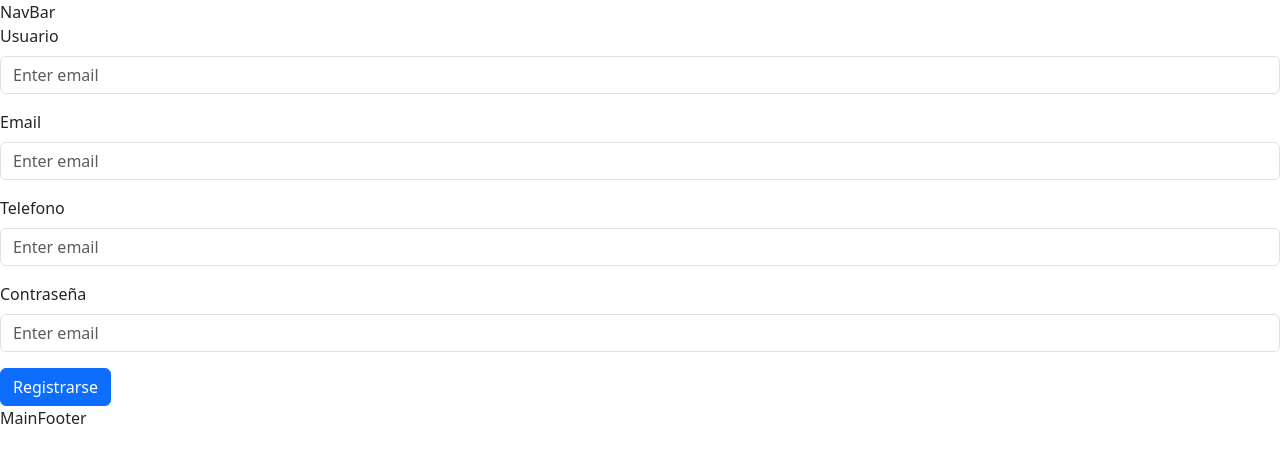
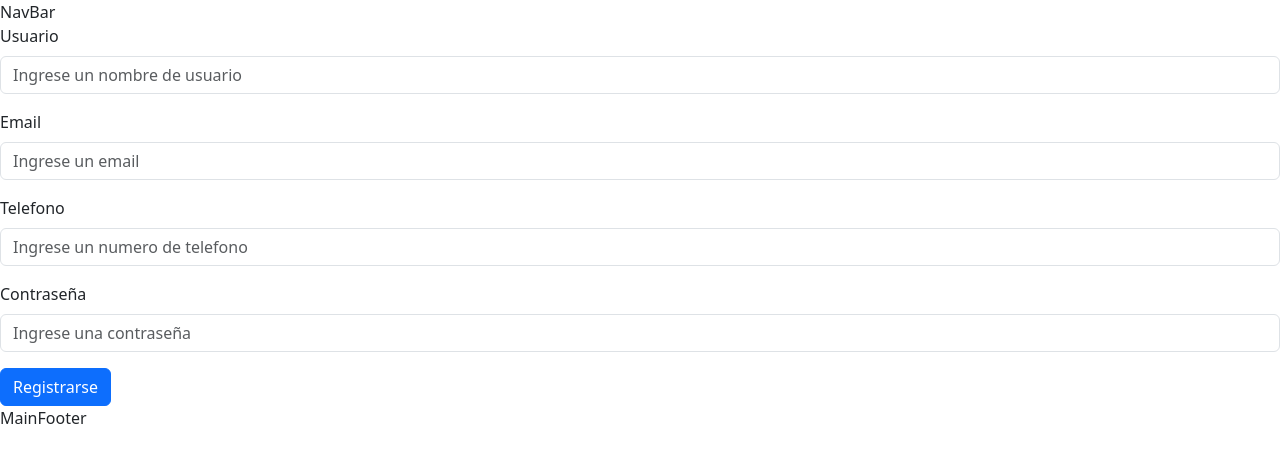
Before and after one commit to Yudi454/Pagina_De_Reserva_De_Canchas, a React (Vite) app: page /register in a window 1280 px wide. Shown: the top 462 px of the page. Built offline with nearby package versions, Linux system fonts and the light colour scheme.

Commit message:
Se termino de configurar el register

```diff
--- a/src/App.jsx
+++ b/src/App.jsx
@@ -18,6 +18,8 @@ import Usuarios from "./pages/admin/usuarios/Usuarios";
 import Ventas from "./pages/admin/ventas/Ventas";
 import Admin from "./pages/admin/Admin";
 import 'bootstrap/dist/css/bootstrap.min.css';
+import 'react-toastify/dist/ReactToastify.css';
+import { ToastContainer } from "react-toastify";
 
 
 function App() {
@@ -45,6 +47,7 @@ function App() {
         </Routes>
       </BrowserRouter>
       <Footer />
+      <ToastContainer position="bottom-left" autoClose={3000}/>
     </>
   );
 }
--- a/src/customHooks/UseApi.js
+++ b/src/customHooks/UseApi.js
@@ -0,0 +1,20 @@
+import axios from "axios";
+import { toast } from "react-toastify";
+
+export const createDato = async (url, dato) => {
+  try {
+    const res = await axios.post(url, dato);
+    alert(res.data.message)
+  } catch (error) {
+    console.log(error);
+  }
+};
+
+export const register = async (url, usuario) => {
+  try {
+    const res = await axios.post(url, usuario);
+    toast.success(`${res.data.message}`)
+  } catch (error) {
+    console.log(error);
+  }
+};
--- a/src/pages/register/MainRegister.jsx
+++ b/src/pages/register/MainRegister.jsx
@@ -9,7 +9,7 @@ const MainRegister = ({ usuario, setUsuario, handleSubmit }) => {
           <Form.Control
             name="usuario"
             onChange={(e) => setUsuario({...usuario, [e.target.name]: e.target.value })}
-            placeholder="Enter email"
+            placeholder="Ingrese un nombre de usuario"
           />
         </Form.Group>
         <Form.Group className="mb-3" controlId="formBasicEmail">
@@ -17,7 +17,7 @@ const MainRegister = ({ usuario, setUsuario, handleSubmit }) => {
           <Form.Control
             name="email"
             onChange={(e) => setUsuario({...usuario, [e.target.name]: e.target.value })}
-            placeholder="Enter email"
+            placeholder="Ingrese un email"
           />
         </Form.Group>
         <Form.Group className="mb-3" controlId="formBasicEmail">
@@ -25,7 +25,7 @@ const MainRegister = ({ usuario, setUsuario, handleSubmit }) => {
           <Form.Control
             name="telefono"
             onChange={(e) => setUsuario({...usuario, [e.target.name]: e.target.value })}
-            placeholder="Enter email"
+            placeholder="Ingrese un numero de telefono"
           />
         </Form.Group>
         <Form.Group className="mb-3" controlId="formBasicEmail">
@@ -33,7 +33,7 @@ const MainRegister = ({ usuario, setUsuario, handleSubmit }) => {
           <Form.Control
             name="contraseña"
             onChange={(e) => setUsuario({...usuario, [e.target.name]: e.target.value })}
-            placeholder="Enter email"
+            placeholder="Ingrese una contraseña"
           />
         </Form.Group>
         <Button type="submit">Registrarse</Button>
--- a/src/pages/register/Register.jsx
+++ b/src/pages/register/Register.jsx
@@ -1,19 +1,29 @@
-import { useState } from "react"
-import MainRegister from "./MainRegister"
+import { useState } from "react";
+import MainRegister from "./MainRegister";
+import { rutas } from "../../routes/Rutas";
+import { register } from "../../customHooks/UseApi";
+import { useNavigate } from "react-router-dom";
 
 const Register = () => {
+  const [usuario, setUsuario] = useState();
 
-  const [usuario,setUsuario] = useState()
+  const API_URL = import.meta.env.VITE_API_URL;
+
+  const navigate = useNavigate();
 
   const handleSubmit = (e) => {
-    e.preventDefault()
-    console.log(usuario);
-
-  }
+    e.preventDefault();
+    register(`${API_URL}${rutas.register}`, usuario);
+    navigate("/login");
+  };
 
   return (
-    <MainRegister usuario={usuario} setUsuario={setUsuario} handleSubmit={handleSubmit} />
-  )
-}
+    <MainRegister
+      usuario={usuario}
+      setUsuario={setUsuario}
+      handleSubmit={handleSubmit}
+    />
+  );
+};
 
-export default Register
+export default Register;
--- /dev/null
+++ b/src/routes/Rutas.js
@@ -0,0 +1,4 @@
+export const rutas = {
+    register: "/auth/register",
+    login: "/auth/login"
+}
```
Also changed, not shown: 1 other file (tests, documents, lock files or other folders).
